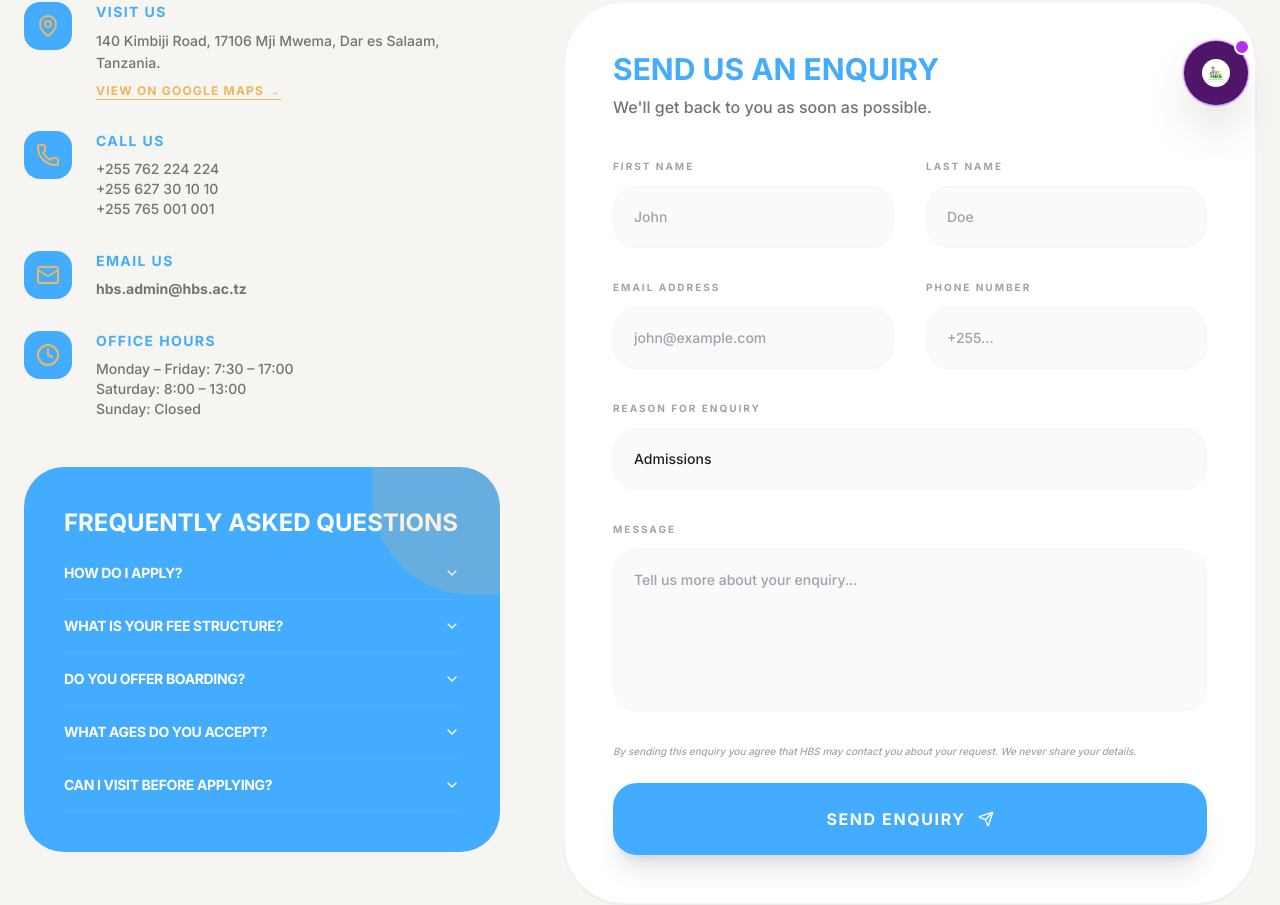
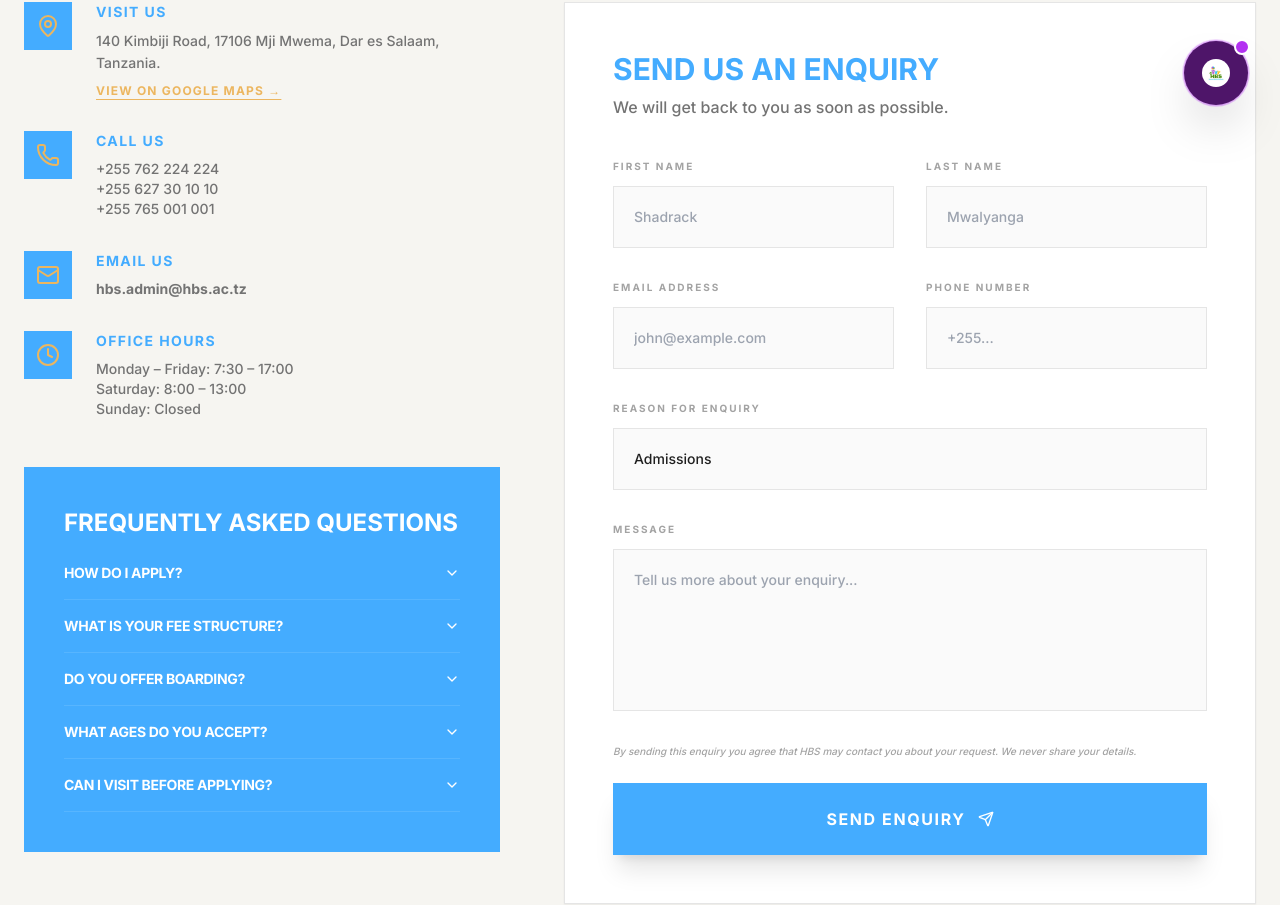
Before and after one commit to zuck30/HBS, a Next.js app: page /contact in a window 1280 px wide. Shown: the part 663-1568 px from the top of the page. Built offline with nearby package versions, Linux system fonts and the light colour scheme.

Commit message:
Major UI update

```diff
--- a/src/app/contact/page.tsx
+++ b/src/app/contact/page.tsx
@@ -11,15 +11,15 @@ export default function ContactPage() {
   const faqs = [
     {
       q: 'How do I apply?',
-      a: 'Start by sending an enquiry through the form above or by calling our office. We\'ll invite your child for a friendly assessment visit, then guide you through registration and the documents we need.'
+      a: 'Start by sending an enquiry through the form above or by calling our office. We will invite your child for a friendly assessment visit, then guide you through registration and the documents we need.'
     },
     {
       q: 'What is your fee structure?',
-      a: 'Fees vary by programme and by day or boarding place. Our admissions team will share a current fee schedule and any available payment plans during your enquiry — just let us know which programme you\'re interested in.'
+      a: 'Fees vary by programme and by day or boarding place. Our admissions team will share a current fee schedule and any available payment plans during your enquiry: just let us know which programme you are interested in.'
     },
     {
       q: 'Do you offer boarding?',
-      a: 'Yes. We offer comfortable, supervised boarding with cosy dormitories, balanced meals, and structured study time — alongside our day options. Boarding helps build independence in a safe, home-like setting.'
+      a: 'Yes. We offer comfortable, supervised boarding with cosy dormitories, balanced meals, and structured study time: alongside our day options. Boarding helps build independence in a safe, home-like setting.'
     },
     {
       q: 'What ages do you accept?',
@@ -27,7 +27,7 @@ export default function ContactPage() {
     },
     {
       q: 'Can I visit before applying?',
-      a: 'Absolutely and we encourage it. Book a visit and you\'ll meet our teachers and walk through the classrooms, library, and play spaces. Seeing a school day in person is the best way to decide if HBS is right for your family.'
+      a: 'Absolutely and we encourage it. Book a visit and you will meet our teachers and walk through the classrooms, library, and play spaces. Seeing a school day in person is the best way to decide if HBS is right for your family.'
     }
   ];
 
@@ -37,7 +37,7 @@ export default function ContactPage() {
         <div className="max-w-7xl mx-auto flex flex-col items-center text-center gap-6">
           <span className="text-[10px] font-bold uppercase tracking-[0.2em] text-[#ECB65F]">ADMISSIONS</span>
           <h1 className="text-4xl md:text-7xl font-bold text-[#44ACFF] uppercase leading-[0.9] max-w-4xl">
-            Let's talk — we'd love to meet your family.
+            Let is talk: we would love to meet your family.
           </h1>
           <p className="text-xl text-neutral-600 font-medium leading-relaxed max-w-3xl">
             Book a visit, ask a question, or apply for admission.
@@ -51,7 +51,7 @@ export default function ContactPage() {
           <div className="lg:col-span-5 flex flex-col gap-12">
             <div className="flex flex-col gap-8">
               <div className="flex gap-6 group">
-                <div className="w-12 h-12 rounded-2xl bg-[#44ACFF] text-[#ECB65F] flex items-center justify-center flex-shrink-0 group-hover:scale-110 transition-transform">
+                <div className="w-12 h-12 bg-[#44ACFF] text-[#ECB65F] flex items-center justify-center flex-shrink-0 group-hover:bg-[#ECB65F] group-hover:text-[#44ACFF] transition-all">
                   <MapPin className="w-6 h-6" />
                 </div>
                 <div className="flex flex-col gap-2">
@@ -64,7 +64,7 @@ export default function ContactPage() {
               </div>
 
               <div className="flex gap-6 group">
-                <div className="w-12 h-12 rounded-2xl bg-[#44ACFF] text-[#ECB65F] flex items-center justify-center flex-shrink-0 group-hover:scale-110 transition-transform">
+                <div className="w-12 h-12 bg-[#44ACFF] text-[#ECB65F] flex items-center justify-center flex-shrink-0 group-hover:bg-[#ECB65F] group-hover:text-[#44ACFF] transition-all">
                   <Phone className="w-6 h-6" />
                 </div>
                 <div className="flex flex-col gap-2">
@@ -78,7 +78,7 @@ export default function ContactPage() {
               </div>
 
               <div className="flex gap-6 group">
-                <div className="w-12 h-12 rounded-2xl bg-[#44ACFF] text-[#ECB65F] flex items-center justify-center flex-shrink-0 group-hover:scale-110 transition-transform">
+                <div className="w-12 h-12 bg-[#44ACFF] text-[#ECB65F] flex items-center justify-center flex-shrink-0 group-hover:bg-[#ECB65F] group-hover:text-[#44ACFF] transition-all">
                   <Mail className="w-6 h-6" />
                 </div>
                 <div className="flex flex-col gap-2">
@@ -90,7 +90,7 @@ export default function ContactPage() {
               </div>
 
               <div className="flex gap-6 group">
-                <div className="w-12 h-12 rounded-2xl bg-[#44ACFF] text-[#ECB65F] flex items-center justify-center flex-shrink-0 group-hover:scale-110 transition-transform">
+                <div className="w-12 h-12 bg-[#44ACFF] text-[#ECB65F] flex items-center justify-center flex-shrink-0 group-hover:bg-[#ECB65F] group-hover:text-[#44ACFF] transition-all">
                   <Clock className="w-6 h-6" />
                 </div>
                 <div className="flex flex-col gap-2">
@@ -104,8 +104,7 @@ export default function ContactPage() {
               </div>
             </div>
 
-            <div className="bg-[#44ACFF] p-10 rounded-[40px] text-white flex flex-col gap-6 relative overflow-hidden">
-               <div className="absolute top-0 right-0 w-32 h-32 bg-[#ECB65F]/20 rounded-bl-[100px]" />
+            <div className="bg-[#44ACFF] p-10 text-white flex flex-col gap-6">
                <h3 className="text-2xl font-bold uppercase">Frequently asked questions</h3>
                <div className="flex flex-col gap-4">
                  {faqs.map((faq, i) => (
@@ -130,38 +129,38 @@ export default function ContactPage() {
 
           {/* Form Side */}
           <div className="lg:col-span-7">
-            <div className="bg-white p-12 rounded-[60px] shadow-sm border border-neutral-100 flex flex-col gap-10">
+            <div className="bg-white p-12 shadow-sm border border-neutral-200 flex flex-col gap-10">
               <div className="flex flex-col gap-2">
                 <h2 className="text-3xl font-bold text-[#44ACFF] uppercase">Send us an enquiry</h2>
-                <p className="text-neutral-500 font-medium">We'll get back to you as soon as possible.</p>
+                <p className="text-neutral-500 font-medium">We will get back to you as soon as possible.</p>
               </div>
 
               <form className="flex flex-col gap-8">
                 <div className="grid grid-cols-1 md:grid-cols-2 gap-8">
                   <div className="flex flex-col gap-3">
                     <label className="text-[10px] font-bold uppercase tracking-[0.2em] text-neutral-400">First Name</label>
-                    <input type="text" className="bg-neutral-50 border border-neutral-100 p-5 rounded-3xl text-sm font-medium focus:outline-none focus:ring-2 focus:ring-[#ECB65F]" placeholder="John" />
+                    <input type="text" className="bg-neutral-50 border border-neutral-200 p-5 text-sm font-medium focus:outline-none focus:ring-2 focus:ring-[#ECB65F]" placeholder="Shadrack" />
                   </div>
                   <div className="flex flex-col gap-3">
                     <label className="text-[10px] font-bold uppercase tracking-[0.2em] text-neutral-400">Last Name</label>
-                    <input type="text" className="bg-neutral-50 border border-neutral-100 p-5 rounded-3xl text-sm font-medium focus:outline-none focus:ring-2 focus:ring-[#ECB65F]" placeholder="Doe" />
+                    <input type="text" className="bg-neutral-50 border border-neutral-200 p-5 text-sm font-medium focus:outline-none focus:ring-2 focus:ring-[#ECB65F]" placeholder="Mwalyanga" />
                   </div>
                 </div>
 
                 <div className="grid grid-cols-1 md:grid-cols-2 gap-8">
                   <div className="flex flex-col gap-3">
                     <label className="text-[10px] font-bold uppercase tracking-[0.2em] text-neutral-400">Email Address</label>
-                    <input type="email" className="bg-neutral-50 border border-neutral-100 p-5 rounded-3xl text-sm font-medium focus:outline-none focus:ring-2 focus:ring-[#ECB65F]" placeholder="john@example.com" />
+                    <input type="email" className="bg-neutral-50 border border-neutral-200 p-5 text-sm font-medium focus:outline-none focus:ring-2 focus:ring-[#ECB65F]" placeholder="john@example.com" />
                   </div>
                   <div className="flex flex-col gap-3">
                     <label className="text-[10px] font-bold uppercase tracking-[0.2em] text-neutral-400">Phone Number</label>
-                    <input type="tel" className="bg-neutral-50 border border-neutral-100 p-5 rounded-3xl text-sm font-medium focus:outline-none focus:ring-2 focus:ring-[#ECB65F]" placeholder="+255..." />
+                    <input type="tel" className="bg-neutral-50 border border-neutral-200 p-5 text-sm font-medium focus:outline-none focus:ring-2 focus:ring-[#ECB65F]" placeholder="+255..." />
                   </div>
                 </div>
 
                 <div className="flex flex-col gap-3">
                   <label className="text-[10px] font-bold uppercase tracking-[0.2em] text-neutral-400">Reason for enquiry</label>
-                  <select className="bg-neutral-50 border border-neutral-100 p-5 rounded-3xl text-sm font-medium focus:outline-none focus:ring-2 focus:ring-[#ECB65F] appearance-none">
+                  <select className="bg-neutral-50 border border-neutral-200 p-5 text-sm font-medium focus:outline-none focus:ring-2 focus:ring-[#ECB65F] appearance-none">
                     <option>Admissions</option>
                     <option>Visit / Tour</option>
                     <option>Careers</option>
@@ -172,14 +171,14 @@ export default function ContactPage() {
 
                 <div className="flex flex-col gap-3">
                   <label className="text-[10px] font-bold uppercase tracking-[0.2em] text-neutral-400">Message</label>
-                  <textarea rows={6} className="bg-neutral-50 border border-neutral-100 p-5 rounded-3xl text-sm font-medium focus:outline-none focus:ring-2 focus:ring-[#ECB65F] resize-none" placeholder="Tell us more about your enquiry..." />
+                  <textarea rows={6} className="bg-neutral-50 border border-neutral-200 p-5 text-sm font-medium focus:outline-none focus:ring-2 focus:ring-[#ECB65F] resize-none" placeholder="Tell us more about your enquiry..." />
                 </div>
 
                 <div className="flex flex-col gap-6">
                   <p className="text-[10px] text-neutral-400 font-medium leading-relaxed italic">
                     By sending this enquiry you agree that HBS may contact you about your request. We never share your details.
                   </p>
-                  <button className="w-full py-6 bg-[#44ACFF] text-white rounded-3xl font-bold uppercase tracking-widest hover:bg-[#ECB65F] transition-all shadow-xl flex items-center justify-center gap-3 group">
+                  <button className="w-full py-6 bg-[#44ACFF] text-white font-bold uppercase tracking-widest hover:bg-[#ECB65F] transition-all shadow-xl flex items-center justify-center gap-3 group">
                     Send Enquiry
                     <Send className="w-4 h-4 group-hover:translate-x-1 group-hover:-translate-y-1 transition-transform" />
                   </button>
```
